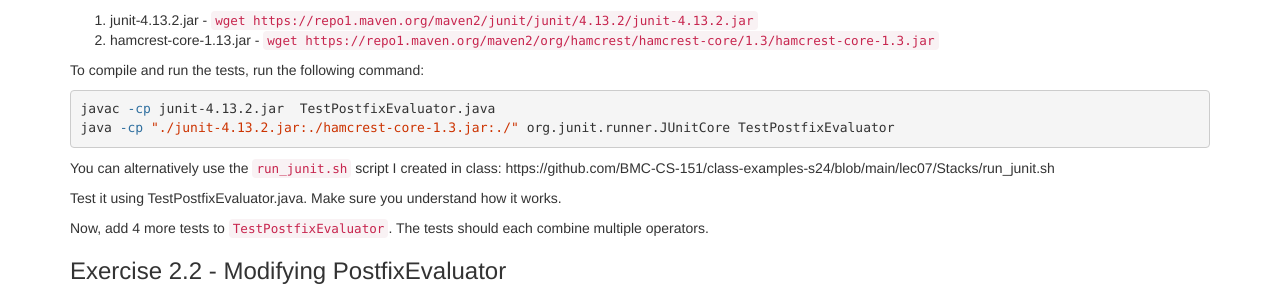
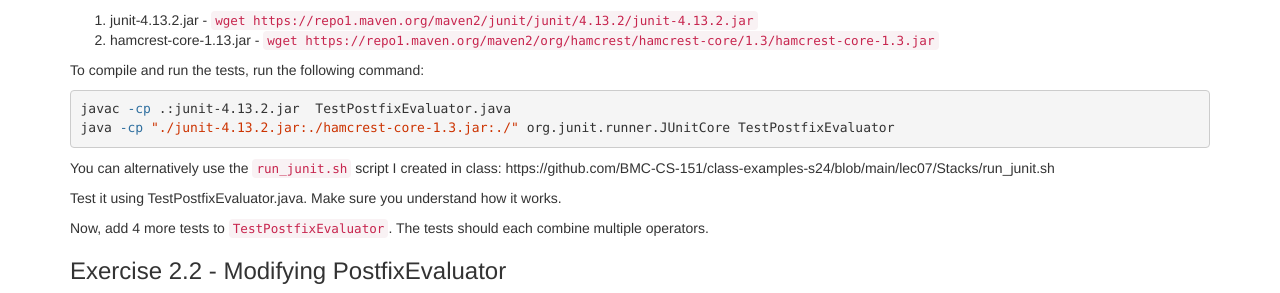
Before and after one commit to kalte0/BMC-CS-151.github.io, a Jekyll site: the page built from labs/Lab05.md, in a window 1280 px wide and 900 px high, scrolled down 736 px. Shown: the part 159-452 px from the top of the window. Built offline with Jekyll 4.4.1, drawn with Linux system fonts in a browser that asks for light colours; nearby versions of some CDN libraries.

Commit message:
Update Lab05.md

````diff
--- a/labs/Lab05.md
+++ b/labs/Lab05.md
@@ -103,7 +103,7 @@ you will need to make sure you download two jar files:
 To compile and run the tests, run the following command:
 
 ```bash
-javac -cp junit-4.13.2.jar  TestPostfixEvaluator.java
+javac -cp .:junit-4.13.2.jar  TestPostfixEvaluator.java
 java -cp "./junit-4.13.2.jar:./hamcrest-core-1.3.jar:./" org.junit.runner.JUnitCore TestPostfixEvaluator
 ```
 
````
